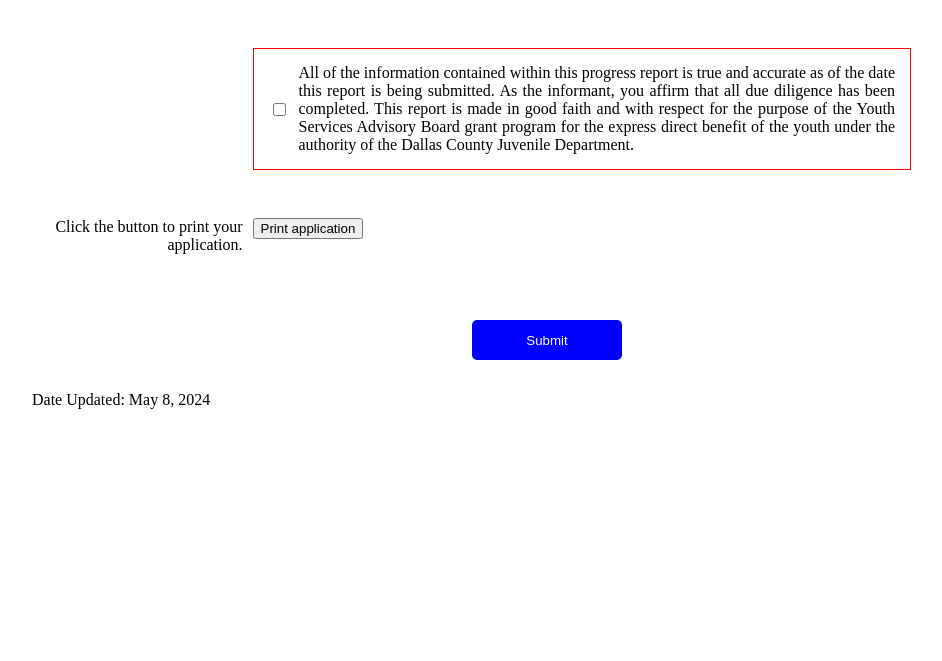
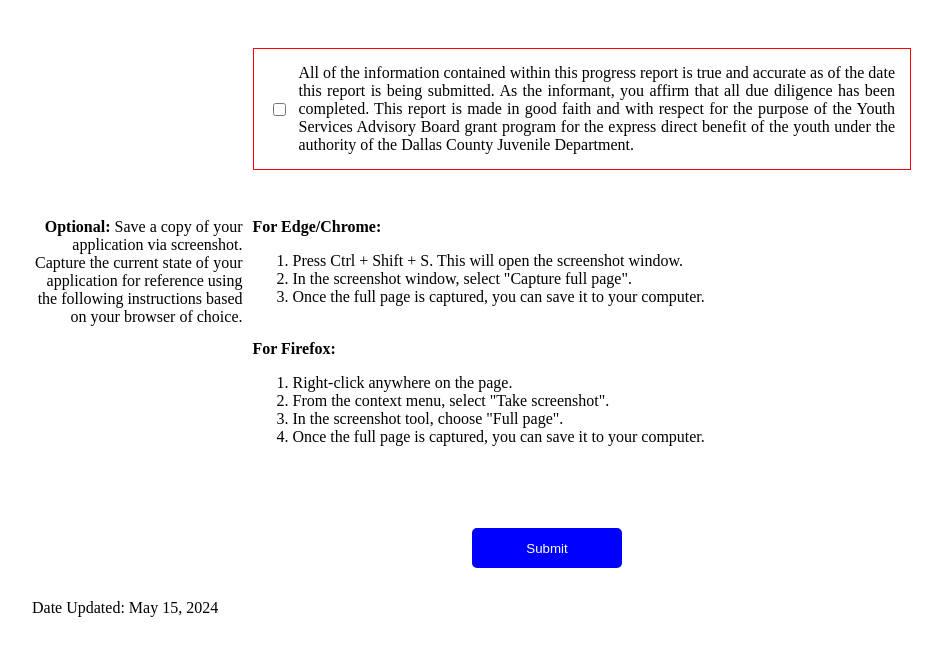
Before and after one commit to jlo-dcjd/ysab-progress-report, a Flask app: template templates/index.html in a window 1280 px wide. Shown: the part 3389-4050 px from the top of the page, without its empty margins (168-1110 px from the left). Before the commit the page ends 3798 px from the top, so only its background shows below. Run offline with Flask 3, Linux system fonts and the light colour scheme; the template is opened without the code that fills it, so the values that code supplies are empty.

Commit message:
changed print to screenshot instructions

```diff
--- a/templates/index.html
+++ b/templates/index.html
@@ -774,9 +774,22 @@
     <br>
 
     <div>
-      <label for="print">Click the button to print your application.</label>
+      <label><b>Optional: </b>Save a copy of your application via screenshot. Capture the current state of your application for reference using the following instructions based on your browser of choice.</label>
       <div>
-        <button onclick="window.print()">Print application</button>
+        <b>For Edge/Chrome:</b>
+        <ol>
+          <li>Press Ctrl + Shift + S. This will open the screenshot window.</li>
+          <li>In the screenshot window, select "Capture full page".</li>
+          <li>Once the full page is captured, you can save it to your computer.</li>
+        </ol>
+        <br>
+        <b>For Firefox:</b>
+        <ol>
+          <li>Right-click anywhere on the page.</li>
+          <li>From the context menu, select "Take screenshot".</li>
+          <li>In the screenshot tool, choose "Full page".</li>
+          <li>Once the full page is captured, you can save it to your computer.</li>
+        </ol>
       </div>
     </div>
 
@@ -803,6 +816,6 @@
 
   </form>
   <footer>
-    <p>Date Updated: May 8, 2024<br>
+    <p>Date Updated: May 15, 2024<br>
   </footer>
 </html>
```
